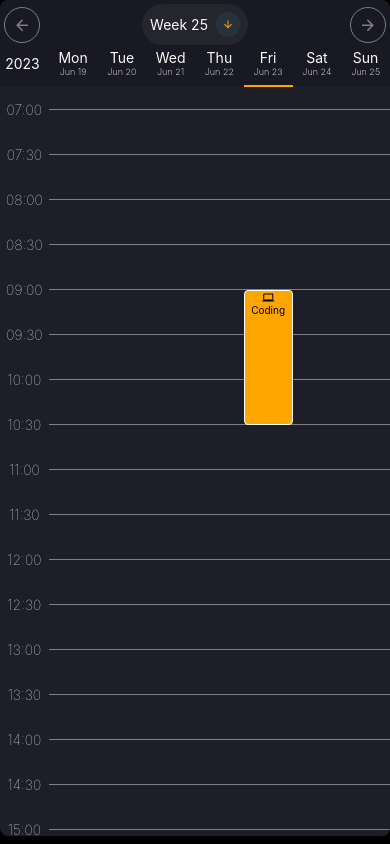
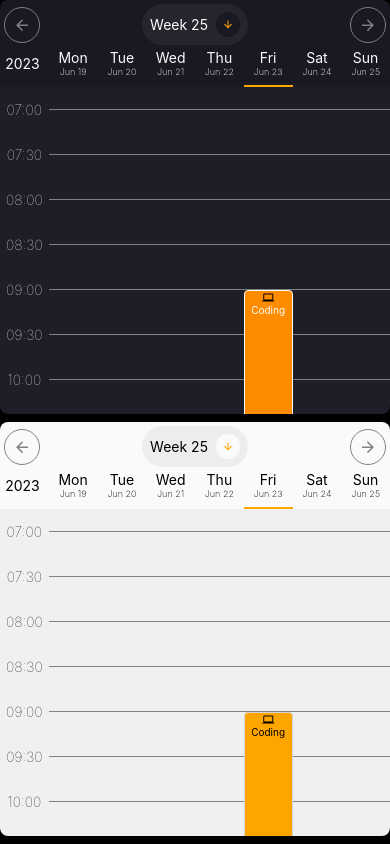
Before and after one commit to emilje/react-native-weekly-view, a React Native app: screen / in a window 390 px wide. Built offline with nearby package versions, Linux system fonts and the light colour scheme.

Commit message:
Added light and dark modes, and theme overrides via props for event container and general style of component.

```diff
--- a/App.tsx
+++ b/App.tsx
@@ -18,6 +18,8 @@ const EVENTS: eventType[] = [
     isoEnd: "2023-06-23T09:00:00.000+03:00",
     name: "Lunch",
     icon: <MaterialCommunityIcons name="food" />,
+    color: "pink",
+    disabled: false,
   },
   {
     id: 3,
@@ -25,6 +27,7 @@ const EVENTS: eventType[] = [
     isoEnd: "2023-06-23T13:30:00.000+03:00",
     name: "Coding",
     icon: <MaterialCommunityIcons name="laptop" />,
+    disabled: false,
   },
   {
     id: 4,
@@ -32,15 +35,32 @@ const EVENTS: eventType[] = [
     isoEnd: "2023-06-19T08:00:00.000+03:00",
     name: "Monday stuff",
     icon: <MaterialCommunityIcons name="car" />,
+    disabled: false,
+  },
+  {
+    id: 5,
+    isoStart: "2023-06-19T07:20:00.000+03:00",
+    isoEnd: "2023-06-19T08:45:00.000+03:00",
+    name: "Monday stuff 2",
+    disabled: false,
   },
 ];
 
 export default function App() {
   return (
-    <SafeAreaView style={{ flex: 1, backgroundColor:"black" }}>
+    <SafeAreaView style={{ flex: 1, backgroundColor: "black" }}>
       <StatusBar />
       <View style={{ flex: 1 }}>
         <WeeklyView
+          eventContainerStyle={{}}
+          events={EVENTS}
+          locale="en"
+          onEventPress={(event: eventType) => {
+            console.log("Pressed", event);
+          }}
+        />
+        <WeeklyView
+          theme="light"
           events={EVENTS}
           locale="en"
           onEventPress={(event: eventType) => {
--- a/src/WeeklyView.tsx
+++ b/src/WeeklyView.tsx
@@ -17,7 +17,7 @@ import {
 
 import { MaterialCommunityIcons } from "@expo/vector-icons";
 import { DateTime } from "luxon";
-import { WeeklyViewType } from "./types";
+import { DefaultStyle, EventContainerStyle, WeeklyViewType } from "./types";
 
 const TIMETABLE_START_HOUR = 7;
 const TIMETABLE_END_HOUR = 22;
@@ -25,15 +25,49 @@ const INTERVAL_LENGTH_MINUTES = 30;
 const INTERVAL_HEIGHT = 45;
 const HEIGHT_PER_MINUTE = INTERVAL_HEIGHT / INTERVAL_LENGTH_MINUTES;
 const COLUMN_WIDTH = 100 / 8;
-const LIGHT_BLUE = "rgb(70, 70, 80)";
-const MEDIUM_BLUE = "rgb(30,30,40)";
-const DARK_BLUE = "rgb(25,25,35)";
+
+const DEFAULT_STYLE = {
+  light: {
+    textColor: "black",
+    timetableColor: "#f0f0f0",
+    headerColor: "#fafafa",
+    weekButtonColor: "rgba(0,0,0,0.05)",
+    accentColor: "orange",
+  } as DefaultStyle,
+  dark: {
+    textColor: "#fafafa",
+    timetableColor: "rgb(30,30,40)",
+    headerColor: "rgb(25,25,35)",
+    weekButtonColor: "rgba(255,255,255,0.05)",
+    accentColor: "orange",
+  } as DefaultStyle,
+};
+
+const DEFAULT_EVENT_CONTAINER_STYLE = {
+  light: {
+    backgroundColor: "orange",
+    borderColor: "lightgray",
+    borderWidth: 0.5,
+    disabledColor: "gray",
+    borderRadius: 4,
+  } as EventContainerStyle,
+  dark: {
+    backgroundColor: "darkorange",
+    borderColor: "#fafafa",
+    borderWidth: 1,
+    borderRadius: 4,
+    disabledColor: "gray",
+  } as EventContainerStyle,
+};
 
 const WeeklyView = ({
   events,
   onEventPress,
   locale,
   timezone = "local",
+  theme = "dark",
+  eventContainerStyle,
+  style
 }: WeeklyViewType) => {
   const [dates, setDates] = useState(() => getStartingDates());
   const [isWeekMenu, setIsWeekMenu] = useState(false);
@@ -42,6 +76,11 @@ const WeeklyView = ({
   const dropdownHeight = useRef(new Animated.Value(0)).current;
   const parentViewHeight = useRef({ height: 0, y: 0 });
   const weekDropdownSelectorRef = useRef<View | null>(null);
+  const TEXT_COLOR =style?.textColor || DEFAULT_STYLE[theme].textColor;
+  const TIMETABLE_COLOR = style?.timetableColor || DEFAULT_STYLE[theme].timetableColor;
+  const HEADER_COLOR = style?.headerColor || DEFAULT_STYLE[theme].headerColor;
+  const PRESSABLE_COLOR = style?.weekButtonColor || DEFAULT_STYLE[theme].weekButtonColor;
+  const ACCENT_COLOR = style?.accentColor || DEFAULT_STYLE[theme].accentColor;
 
   useEffect(() => {
     const height = isWeekMenu
@@ -78,19 +117,19 @@ const WeeklyView = ({
             flex: 1,
             flexDirection: "row",
             padding: 8,
-            backgroundColor: MEDIUM_BLUE,
+            backgroundColor: DEFAULT_STYLE[theme].headerColor,
             borderBottomWidth: 0.5,
             borderBottomColor: "gray",
             gap: 8,
             alignItems: "center",
           },
-          currentWeek === weekNumber && { backgroundColor: LIGHT_BLUE },
+          currentWeek === weekNumber && { backgroundColor: "rgba(0,0,0,0.3)" },
         ]}
       >
-        <Text style={{ color: "#fafafa" }}>{`Week ${weekNumber}`}</Text>
+        <Text style={{ color: TEXT_COLOR }}>{`Week ${weekNumber}`}</Text>
         <MaterialCommunityIcons
           name="eye"
-          color="darkorange"
+          color={ACCENT_COLOR}
           size={14}
           style={{ opacity: selectedWeek === weekNumber ? 1 : 0 }}
         />
@@ -136,10 +175,10 @@ const WeeklyView = ({
             left: anchor.x,
             top: anchor.y,
             height: dropdownHeight,
-            backgroundColor: MEDIUM_BLUE,
+            backgroundColor: TIMETABLE_COLOR,
             borderRadius: 8,
             borderWidth: 0.5,
-            borderColor: "#fafafa",
+            borderColor: theme === "dark" ? "#fafafa" : "darkgray",
             overflow: "hidden",
           }}
         >
@@ -169,27 +208,31 @@ const WeeklyView = ({
           },
         ]}
       >
-        <View
-          style={{
-            borderRadius: 99,
-            borderWidth: 0.5,
-            borderColor: "gray",
+        <Pressable
+          onPress={() => {
+            const newDates = shiftWeek(dates.start, -1);
+            setDates(newDates);
           }}
+          style={({ pressed }) => [
+            {
+              borderRadius: 99,
+              borderWidth: 0.5,
+              borderColor: "gray",
+              opacity: pressed ? 0.7 : 1,
+              transform: [{ scale: pressed ? 0.95 : 1 }],
+            },
+          ]}
         >
           <MaterialCommunityIcons
             name="arrow-left"
             size={18}
             color={"gray"}
-            onPress={() => {
-              const newDates = shiftWeek(dates.start, -1);
-              setDates(newDates);
-            }}
             style={{
               padding: 8,
               aspectRatio: 1,
             }}
           />
-        </View>
+        </Pressable>
         <Pressable
           ref={weekDropdownSelectorRef}
           onPress={async (e) => {
@@ -203,7 +246,7 @@ const WeeklyView = ({
           }}
           style={({ pressed }) => [
             {
-              backgroundColor: "rgba(255,255,255,0.05)",
+              backgroundColor: PRESSABLE_COLOR,
               borderRadius: 99,
               padding: 8,
               justifyContent: "center",
@@ -220,14 +263,13 @@ const WeeklyView = ({
               gap: 8,
             }}
           >
-            <Text style={{ color: "#fafafa" }}>Week {selectedIsoWeek}</Text>
+            <Text style={{ color: TEXT_COLOR }}>Week {selectedIsoWeek}</Text>
             <View style={{ borderRadius: 99, overflow: "hidden" }}>
               <MaterialCommunityIcons
                 style={{
                   padding: 6,
-                  backgroundColor: "rgb(40,50,60)",
-                  borderColor: "white",
-                  color: "orange",
+                  backgroundColor:style?.weekIconColor || HEADER_COLOR,
+                  color: ACCENT_COLOR,
                 }}
                 name="arrow-down"
                 size={12}
@@ -235,27 +277,31 @@ const WeeklyView = ({
             </View>
           </View>
         </Pressable>
-        <View
-          style={{
-            borderRadius: 99,
-            borderWidth: 0.5,
-            borderColor: "gray",
+        <Pressable
+          onPress={() => {
+            const newDates = shiftWeek(dates.start, 1);
+            setDates(newDates);
           }}
+          style={({ pressed }) => [
+            {
+              borderRadius: 99,
+              borderWidth: 0.5,
+              borderColor: "gray",
+              opacity: pressed ? 0.7 : 1,
+              transform: [{ scale: pressed ? 0.95 : 1 }],
+            },
+          ]}
         >
           <MaterialCommunityIcons
             name="arrow-right"
             size={18}
             color={"gray"}
-            onPress={() => {
-              const newDates = shiftWeek(dates.start, 1);
-              setDates(newDates);
-            }}
             style={{
               padding: 8,
               aspectRatio: 1,
             }}
           />
-        </View>
+        </Pressable>
       </View>
     );
   };
@@ -291,28 +337,28 @@ const WeeklyView = ({
                   alignItems: "center",
                   alignSelf: i === 0 ? "center" : "flex-start",
                   borderBottomWidth: 2,
-                  borderColor: isDayToday ? "orange" : "transparent",
+                  borderColor: isDayToday ? ACCENT_COLOR : "transparent",
                 }}
               >
                 {i === 0 ? (
-                  <Text style={{ color: "#fafafa" }}>{currentDate.year} </Text>
+                  <Text style={{ color: TEXT_COLOR }}>{currentDate.year} </Text>
                 ) : (
                   <>
-                    <Text style={{ color: "#fafafa" }}>
+                    <Text style={{ color: TEXT_COLOR }}>
                       {day.setLocale(locale).weekdayShort}
                     </Text>
                     <Text
                       style={{
                         fontSize: 9,
                         fontWeight: "200",
-                        color: "#fafafa",
+                        color: TEXT_COLOR,
                       }}
                     >
                       {day.setLocale(locale).toFormat("MMM dd")}
                     </Text>
 
                     {weekStartYear !== weekdayYear && (
-                      <Text style={{ fontSize: 9, color: "#fafafa" }}>
+                      <Text style={{ fontSize: 9, color: TEXT_COLOR }}>
                         {weekdayYear}
                       </Text>
                     )}
@@ -369,13 +415,9 @@ const WeeklyView = ({
           key={event.id}
           style={({ pressed }) => [
             {
+              position: "absolute",
               width: COLUMN_WIDTH * widthRatio + "%",
               height: eventLengthMinutes * HEIGHT_PER_MINUTE,
-              backgroundColor: event.disabled ? "gray" : "orange",
-              borderColor: "white",
-              borderWidth: 1,
-              position: "absolute",
-              borderRadius: 4,
               overflow: "hidden",
               alignItems: "center",
               top:
@@ -383,6 +425,21 @@ const WeeklyView = ({
                 diffTimetableStartMinutes * HEIGHT_PER_MINUTE,
               left: COLUMN_WIDTH * isoWeekday + leftOffset + "%",
               opacity: pressed ? 0.5 : 1,
+              backgroundColor: event.disabled
+                ? eventContainerStyle?.disabledColor ||
+                  DEFAULT_EVENT_CONTAINER_STYLE[theme].disabledColor
+                : event.color ||
+                  eventContainerStyle?.backgroundColor ||
+                  DEFAULT_EVENT_CONTAINER_STYLE[theme].backgroundColor,
+              borderColor:
+                eventContainerStyle?.borderColor ||
+                DEFAULT_EVENT_CONTAINER_STYLE[theme].borderColor,
+              borderWidth:
+                eventContainerStyle?.borderWidth ||
+                DEFAULT_EVENT_CONTAINER_STYLE[theme].borderWidth,
+              borderRadius:
+                eventContainerStyle?.borderRadius ||
+                DEFAULT_EVENT_CONTAINER_STYLE[theme].borderRadius,
             },
           ]}
         >
@@ -393,6 +450,7 @@ const WeeklyView = ({
               flex: 1,
               textAlign: "center",
               textDecorationLine: event.disabled ? "line-through" : "none",
+              color: TEXT_COLOR,
             }}
           >
             {event.name}
@@ -406,7 +464,7 @@ const WeeklyView = ({
     return (
       <View
         style={{
-          backgroundColor: DARK_BLUE,
+          backgroundColor: DEFAULT_STYLE[theme].headerColor,
           borderTopLeftRadius: 8,
           borderTopRightRadius: 8,
         }}
@@ -435,7 +493,7 @@ const WeeklyView = ({
     return (
       <ScrollView
         style={{
-          backgroundColor: MEDIUM_BLUE,
+          backgroundColor: TIMETABLE_COLOR,
           marginBottom: 8,
           borderBottomLeftRadius: 8,
           borderBottomRightRadius: 8,
@@ -453,7 +511,7 @@ const WeeklyView = ({
             >
               <View style={{ width: COLUMN_WIDTH + "%", alignItems: "center" }}>
                 <Text
-                  style={{ color: "#fafafa", fontWeight: "100", fontSize: 14 }}
+                  style={{ color: TEXT_COLOR, fontWeight: "100", fontSize: 14 }}
                 >
                   {time.toFormat("HH:mm")}
                 </Text>
```
Also changed, not shown: src/types.tsx (+26 -5 lines).
